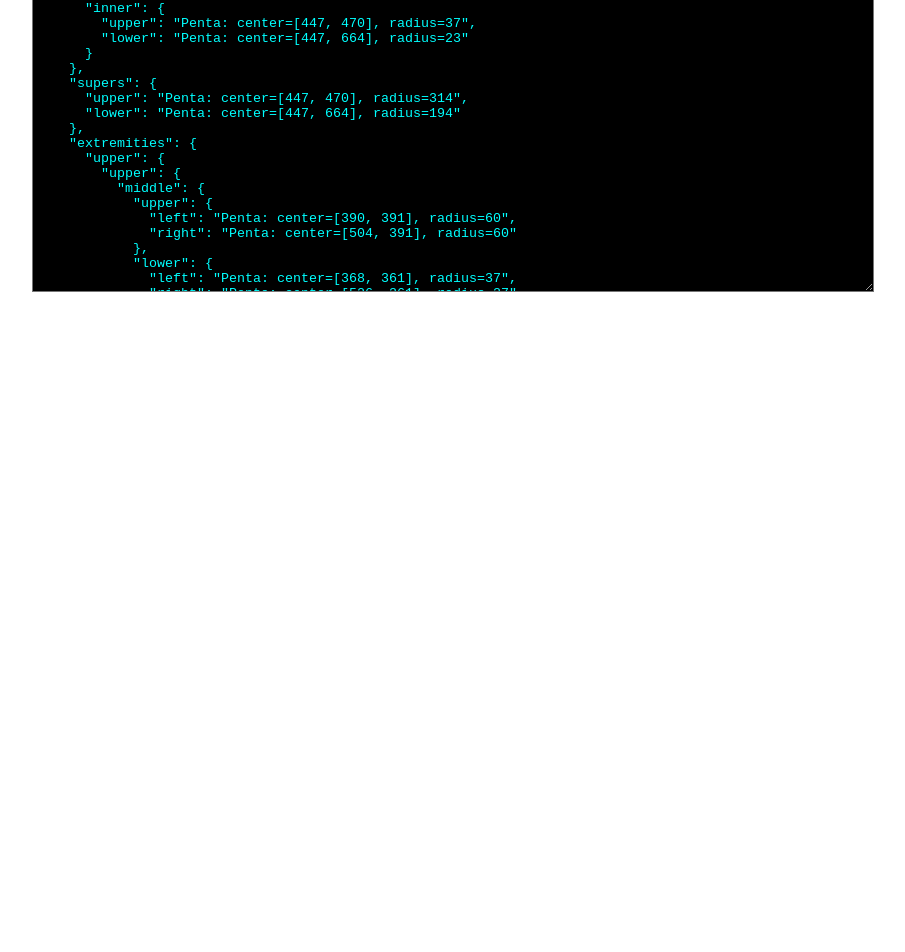
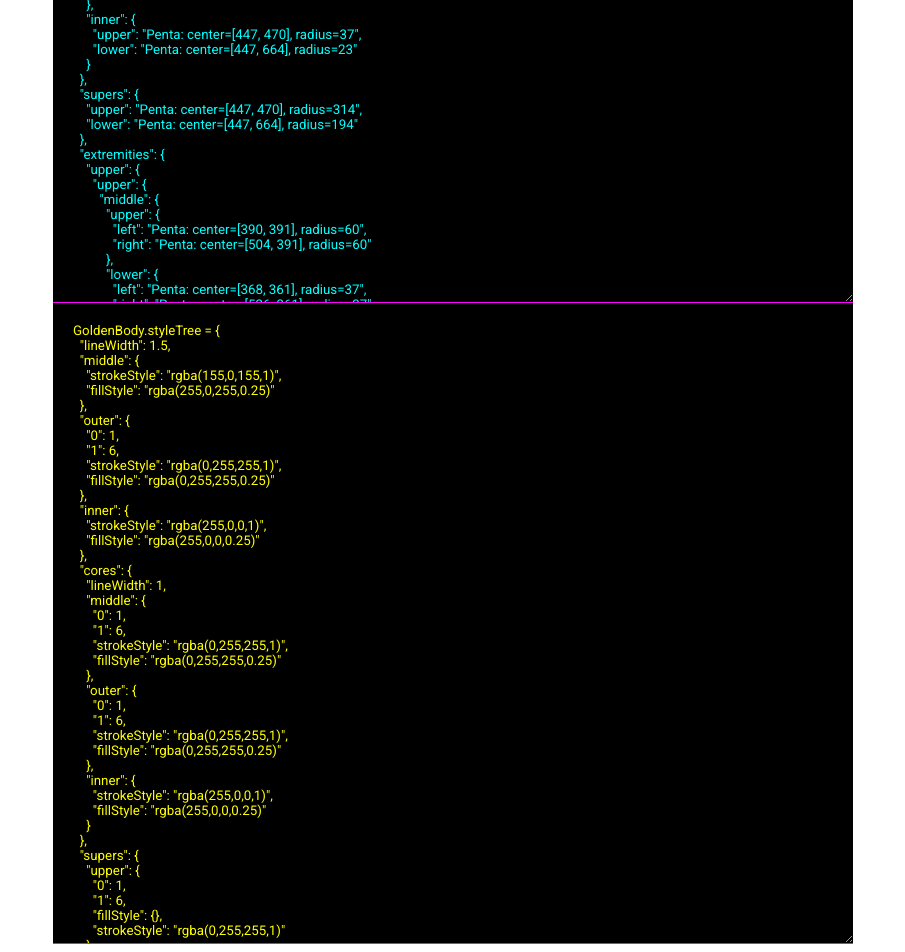
Before and after one commit to retojs/golden-body, a website: page src/index.html in a window 1280 px wide. Shown: the part 1270-2222 px from the top of the page, without its empty margins (187-1092 px from the left). Before the commit the page ends 1570 px from the top, so only its background shows below. Drawn offline with Linux system fonts and the light colour scheme.

Commit message:
fixed styleTree toString, improved page layout and colors

```diff
--- a/src/GoldenBody.js
+++ b/src/GoldenBody.js
@@ -13,24 +13,6 @@ function GoldenBody(center, radius, angle, ps) {
   this.root = new Penta(this.center, this.radius, this.angle);
 
   createPentaTree(this);
-
-  document.getElementById('golden-body-penta-tree').innerHTML = this.toString();
-}
-
-GoldenBody.prototype.toString = function() {
-  return "GoldenBody.pentaTree = " +
-    JSON.stringify(this.pentaTree, (key, value) => {
-      if (isPenta(value)) {
-        return value.toString();
-      }
-      if (isGoldenSpots(value)) {
-        return value.toString();
-      }
-      return value;
-    }, 2) +
-    "\n\n" +
-    "GoldenBody.styleTree = " +
-    JSON.stringify(this.styleTree, null, 2);
 }
 
 GoldenBody.prototype.getPentaSubtree = function(propertyPathArray) {
--- a/src/GoldenBodyPentaTreeBuilder.js
+++ b/src/GoldenBodyPentaTreeBuilder.js
@@ -209,6 +209,20 @@ function createPentaTree(goldenBody) {
     return penta.clone().rotate(angle, center.getCenter())
   };
 
+  function toString(goldenBody) {
+    return "GoldenBody.pentaTree = " +
+      JSON.stringify(goldenBody.pentaTree, (key, value) => {
+        if (isPenta(value)) {
+          return value.toString();
+        }
+        if (isGoldenSpots(value)) {
+          return value.toString();
+        }
+        return value;
+      }, 2);
+  }
+
+  document.getElementById('golden-body-penta-tree').innerHTML = toString(goldenBody);
   console.log('pentaTree');
   console.log(goldenBody.pentaTree);
 }
--- a/src/GoldenBodyStyleTreeBuilder.js
+++ b/src/GoldenBodyStyleTreeBuilder.js
@@ -1,9 +1,8 @@
-
 /**
  * Creates the same structure as pentaTree but instead of Pentas
  * the styleTree's leafs are canvas2D style properties.
  */
-function createStyleTree(goldenBody){
+function createStyleTree(goldenBody) {
 
   let PS = goldenContext.pentaStyle;
 
@@ -14,7 +13,8 @@ function createStyleTree(goldenBody){
     inner: PS.all(PS.strokes.red, PS.fills.light.red)
   }
 
-  let coreStyles = Object.assign({}, mainStyles);
+  let coreStyles = copy(mainStyles);
+
   coreStyles.lineWidth = 1;
   coreStyles.middle = PS.all(PS.strokes.cyan, PS.fills.light.cyan, PS.dashes.finest);
 
@@ -24,33 +24,33 @@ function createStyleTree(goldenBody){
     PS.dashes.finest,
   );
 
-  goldenBody.styleTree = mainStyles;
-  goldenBody.styleTree.cores = coreStyles;
+  goldenBody.styleTree = copy(mainStyles);
+  goldenBody.styleTree.cores = copy(coreStyles);
 
   goldenBody.styleTree.supers = {
-    upper: supersStyle,
-    lower: supersStyle
+    upper: copy(supersStyle),
+    lower: copy(supersStyle)
   };
 
   goldenBody.styleTree.extremities = {
     upper: {
-      upper: mainStyles,
-      lower: mainStyles
+      upper: copy(mainStyles),
+      lower: copy(mainStyles)
     },
-    lower: mainStyles
+    lower: copy(mainStyles)
   };
 
   let outerExtremitiesStyles = {
-    shoulder: mainStyles.outer,
-    innerShoulder: mainStyles.inner,
-    upperArm: mainStyles.outer,
-    ellbow: mainStyles.middle,
-    lowerArm: mainStyles.inner,
+    shoulder: copy(mainStyles.outer),
+    innerShoulder: copy(mainStyles.inner),
+    upperArm: copy(mainStyles.outer),
+    ellbow: copy(mainStyles.middle),
+    lowerArm: copy(mainStyles.inner),
   }
 
   goldenBody.styleTree.outerExtremities = {
-    left: outerExtremitiesStyles,
-    right: outerExtremitiesStyles
+    left: copy(outerExtremitiesStyles),
+    right: copy(outerExtremitiesStyles)
   };
 
   goldenBody.styleTree.spots = {
@@ -60,10 +60,20 @@ function createStyleTree(goldenBody){
   goldenBody.styleTree.spots.middle = PS.all(PS.strokes.yellow, PS.dashes.finest);
   goldenBody.styleTree.spots.outer = PS.all(PS.strokes.cyan, PS.dashes.finest, PS.fills.cyan);
   goldenBody.styleTree.spots.cores = {
-    outer: goldenBody.styleTree.spots.outer
+    outer: copy(goldenBody.styleTree.spots.outer)
   };
   goldenBody.styleTree.spots.inner = PS.all(PS.strokes.red, PS.dashes.finest, PS.fills.red);
 
+  function copy(object) {
+    return Object.assign({}, object);
+  }
+
+  function toString(goldenBody) {
+    return "GoldenBody.styleTree = " +
+      JSON.stringify(goldenBody.styleTree, null, 2);
+  }
+
+  document.getElementById('golden-body-style-tree').innerHTML = toString(goldenBody);
   console.log('styleTree');
   console.log(goldenBody.styleTree);
 }
--- a/src/index.html
+++ b/src/index.html
@@ -2,12 +2,14 @@
 <html>
 
 <head>
+  <link href="https://fonts.googleapis.com/css?family=Roboto|Roboto+Condensed" rel="stylesheet">
   <link rel="stylesheet" href="style.css">
 </head>
 
 <body>
   <canvas id="golden-body-canvas" width="900" height="1004"></canvas>
   <textarea id="golden-body-penta-tree" rows="40"></textarea>
+  <textarea id="golden-body-style-tree" rows="40"></textarea>
 
   <script src="PentaMathik.js"></script>
   <script src="Penta.js"></script>
--- a/src/style.css
+++ b/src/style.css
@@ -1,12 +1,29 @@
-#golden-body-canvas, #golden-body-penta-tree {
+#golden-body-canvas, #golden-body-penta-tree, #golden-body-style-tree {
   display: block;
   margin: auto;
   width: 800px;
 }
 
-#golden-body-penta-tree {
+#golden-body-canvas {
+  margin-bottom: 20px;
   margin-top: 20px;
+}
+
+#golden-body-penta-tree, #golden-body-style-tree {
+  width: 760px;
+  margin: auto;
   padding: 20px;
+  border: none;
+  border-bottom: 1px solid #f0f;
   background-color: #000;
   color: #0ff;
+  font-family: 'Roboto';
 }
+
+#golden-body-penta-tree {
+  color: #0ff;
+}
+
+#golden-body-style-tree {
+  color: #ff0;
+}
```
